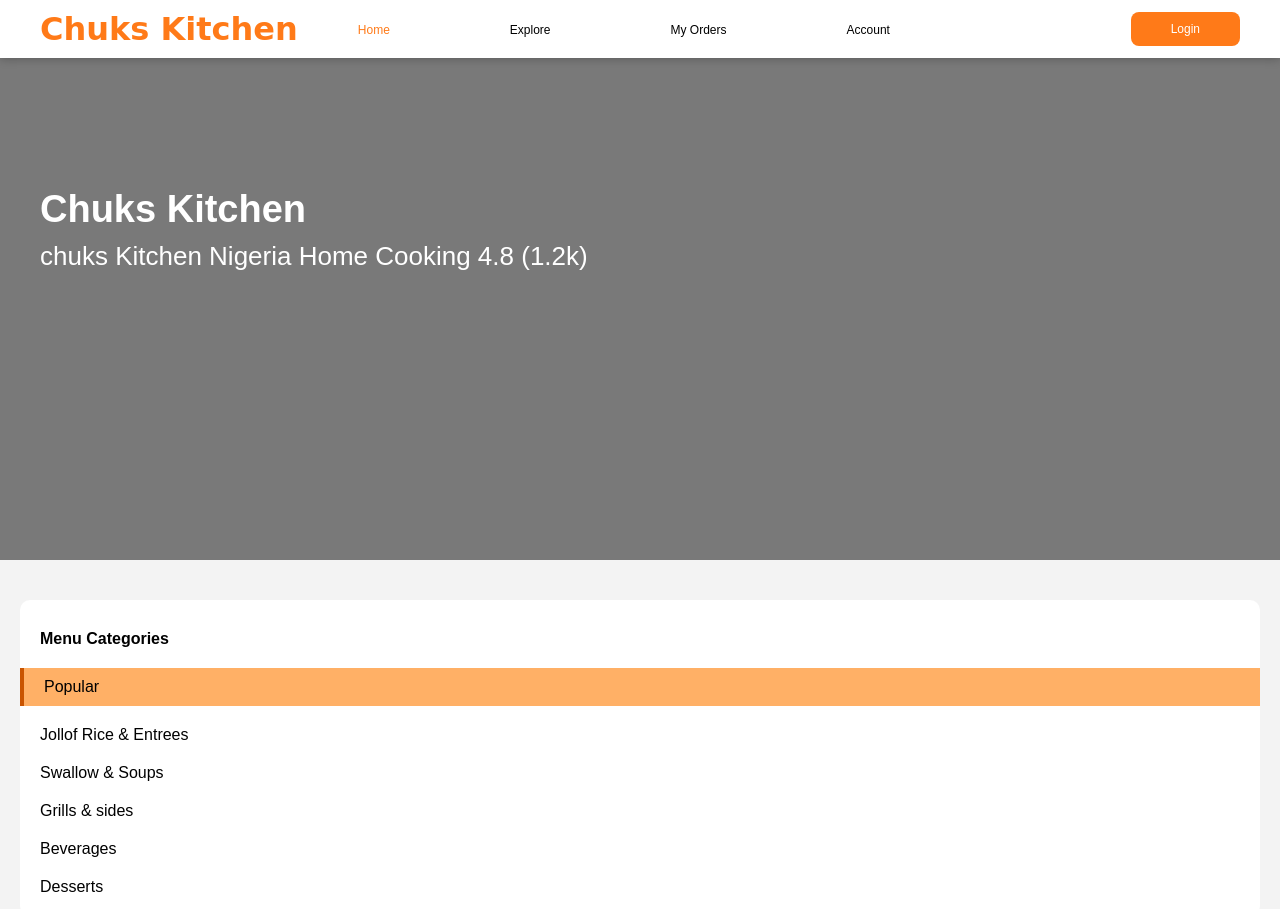
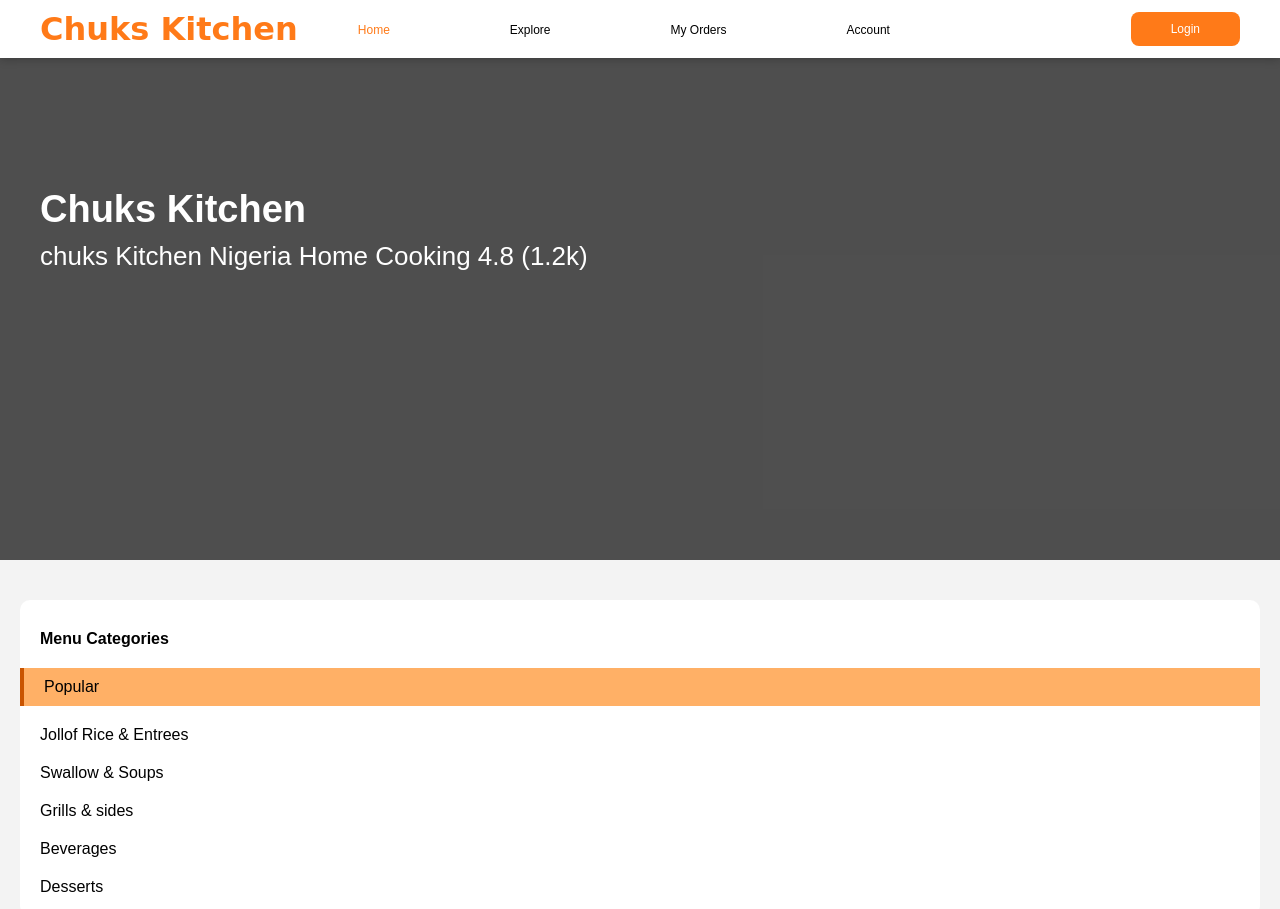
Before and after one commit to FortuneCodeIT/Chuks-Kitchen, a plain HTML site: page menu.html in a window 1280 px wide. Shown: the top 909 px of the page. Drawn offline with Linux system fonts and the light colour scheme; the site is published under a folder, as on GitHub Pages, so addresses that start at the root find nothing; a web font is replaced by a local one.

Commit message:
Update menu.css

```diff
--- a/css/menu.css
+++ b/css/menu.css
@@ -68,7 +68,7 @@ header button {
 
 .hero-img {
     position: relative;
-    background-image: url('/img/m26.png');
+    background-image: url('../img/m26.png');
     height: 70vh;
     background-size: cover;
     background-repeat: no-repeat;
```
